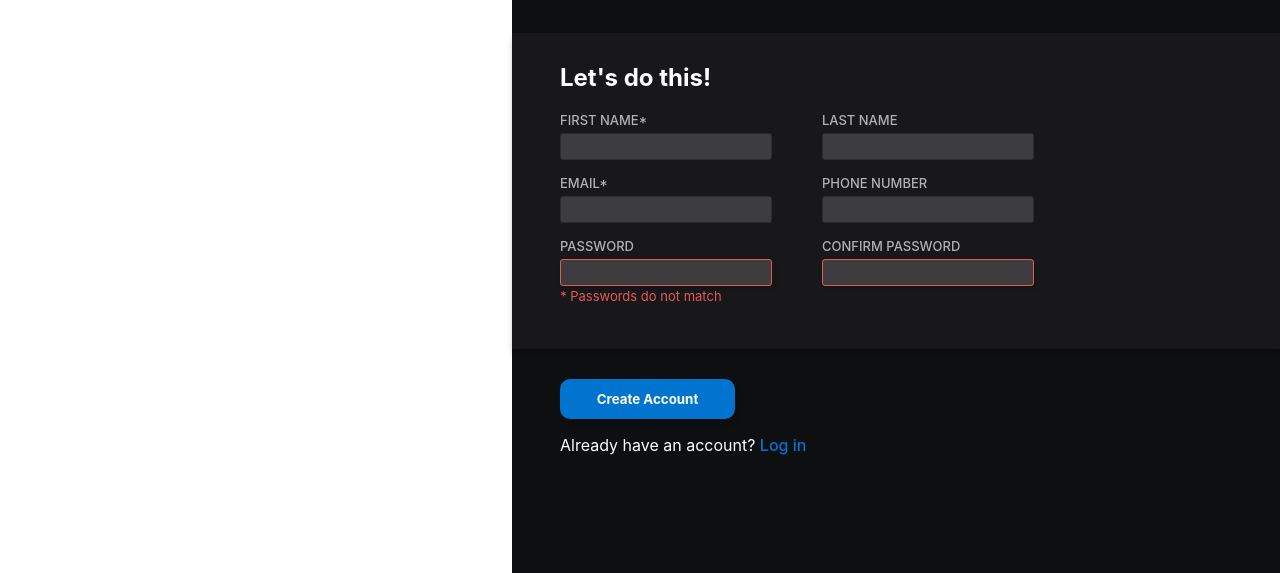
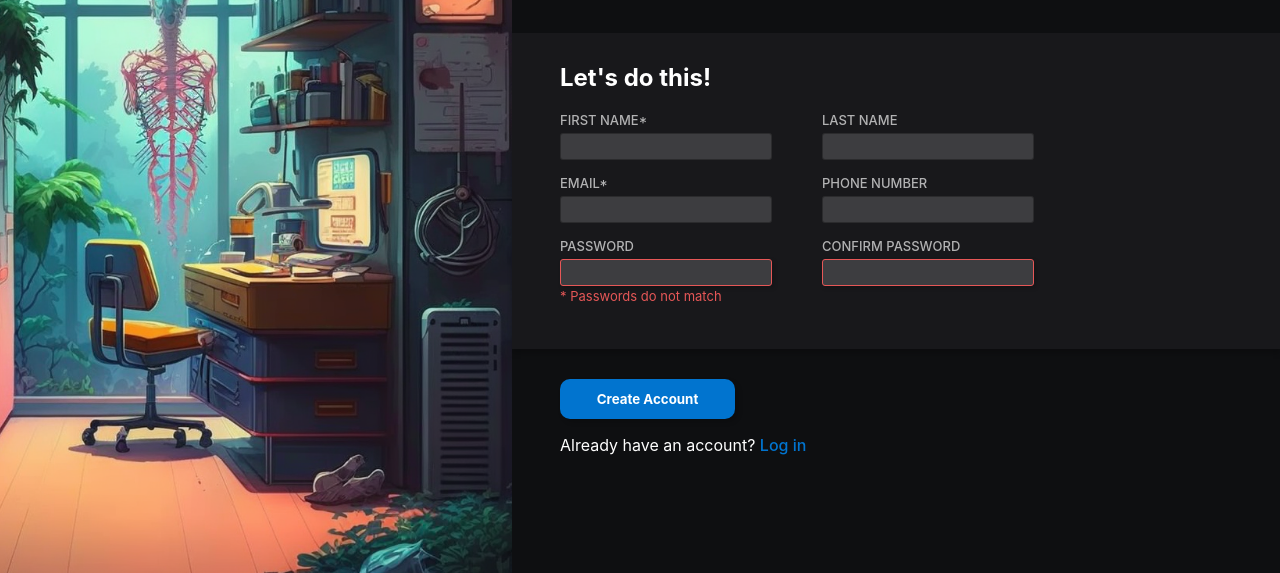
Before and after one commit to Scalaptia/signup-form, a plain HTML site: page index.html in a window 1280 px wide. Shown: the part 227-800 px from the top of the page. Drawn offline with Linux system fonts and the light colour scheme; the site is published under a folder, as on GitHub Pages, so addresses that start at the root find nothing.

Commit message:
Fix left column banner image

```diff
--- a/style.css
+++ b/style.css
@@ -19,9 +19,9 @@
 
 #main-left-col {
     width: 40%;
-    background-image: url(/images/banner-img.png);
     background-position: 100% 50%;
     background-size: cover;
+    background-image: url(images/banner-img.png);
 }
 
 #header {
```
